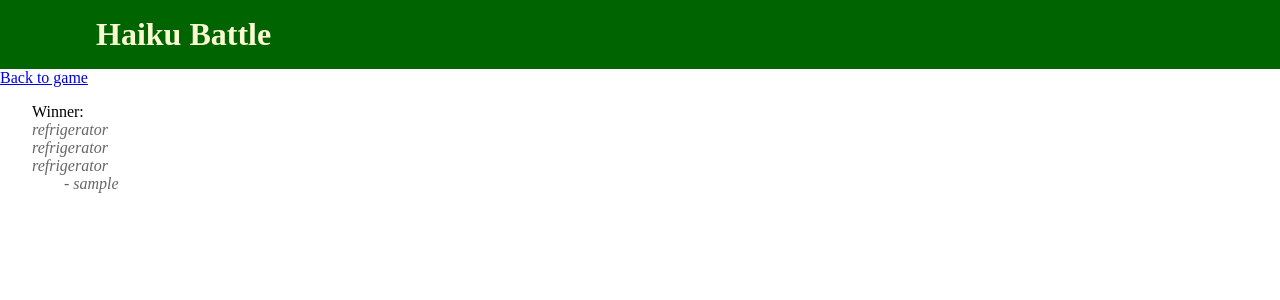
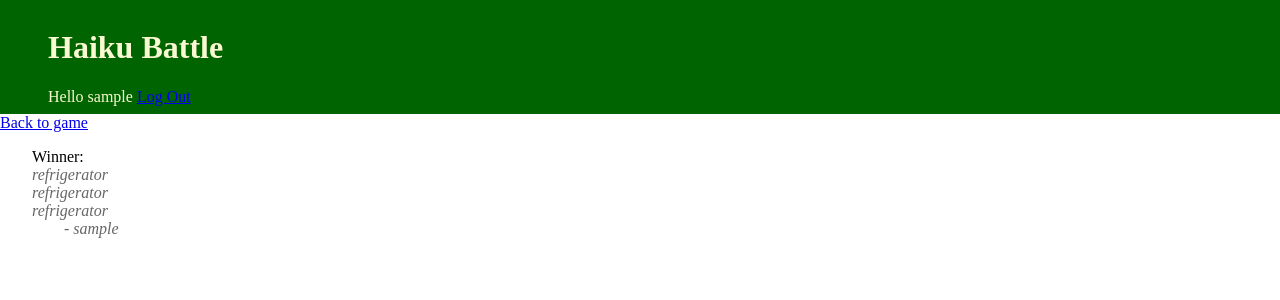
Before and after one commit to sealgair/HaikuBattle, a Django app: page /game/turn/1/ in a window 1280 px wide; the page is wider, and only the part inside the window is pictured. Shown: the top 300 px of that part. Run offline with Django 3.2, Linux system fonts and the light colour scheme; a user stored in the database is signed in; data comes from the database, SQL or seed files in the repository; tables that the repository leaves empty hold one stand-in row (values such as "Sample post"); parts of the project's set-up code (start-up, migrations or seed data) failed here and were passed over; some libraries are stand-ins or nearby versions.

Commit message:
login & logout link

```diff
--- a/dashboard/urls.py
+++ b/dashboard/urls.py
@@ -3,5 +3,6 @@ from django.conf.urls import patterns, url
 from views import player_dashboard
 
 urlpatterns = patterns('',
+    url(r'^/?$', player_dashboard),
     url(r'^dashboard/', player_dashboard),
 )
--- a/haikubattle/settings.py
+++ b/haikubattle/settings.py
@@ -153,6 +153,8 @@ LOGGING = {
     }
 }
 
+LOGIN_REDIRECT_URL = '/'
+
 try:
     from settings_local import *
 except ImportError:
--- a/haikubattle/templates/base.html
+++ b/haikubattle/templates/base.html
@@ -31,7 +31,15 @@
         {% block extrahead %}{% endblock %}
     </head>
     <body>
-    <h1 id="header">Haiku Battle</h1>
+    <div id="header">
+        <h1>Haiku Battle</h1>
+        {% if user.is_authenticated %}
+            Hello {{ user.username }}
+            <a href="{% url django.contrib.auth.views.logout %}?next={{request.path|default:'/'}}">Log Out</a>
+        {% else %}
+            <a href="{% url django.contrib.auth.views.login %}?next={{request.path}}">Log In</a>
+        {% endif %}
+    </div>
     {% block content %}
     {% endblock %}
     {% block extrabody %}
--- a/haikubattle/urls.py
+++ b/haikubattle/urls.py
@@ -9,12 +9,10 @@ admin.autodiscover()
 import game.urls
 
 urlpatterns = patterns('',
-    # Uncomment the admin/doc line below to enable admin documentation:
     url(r'^admin/doc/', include('django.contrib.admindocs.urls')),
-
-    # Uncomment the next line to enable the admin:
     url(r'^admin/', include(admin.site.urls)),
     url(r'^game/', include(game.urls)),
     url(r'', include(dashboard.urls)),
-    url(r'^accounts/login/$', 'django.contrib.auth.views.login')
+    url(r'^accounts/login/$', 'django.contrib.auth.views.login'),
+    url(r'^accounts/logout/$', 'django.contrib.auth.views.logout')
 )
```
Also changed, not shown: 1 other file.
